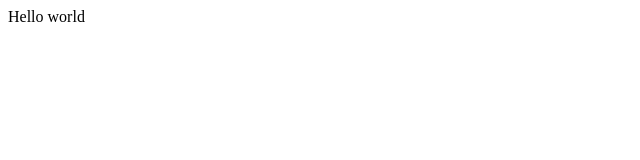
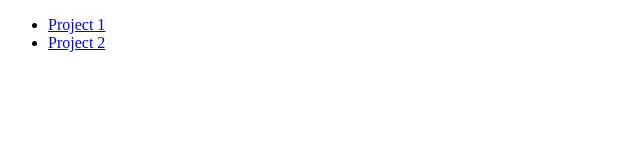
Before and after one commit to ronan117/ronan117.github.io, a plain HTML site: page index.html in a window 1280 px wide. Shown: the whole page, without its empty margins (0-640 px from the left). Drawn offline with Linux system fonts and the light colour scheme.

Commit message:
Updated a few pages, and navigation.

```diff
--- a/index.html
+++ b/index.html
@@ -9,15 +9,11 @@
 </head>
 
 <body>
-  Hello world
-  <script src="script.js"></script>
+<ul>
+  <li> <a href= "project1.html"> Project 1 </a> </li>
+  <li> <a href= "project2.html"> Project 2 </a> </li>
+</ul>
 
- <!--
-  This script places a badge on your repl's full-browser view back to your repl's cover
-  page. Try various colors for the theme: dark, light, red, orange, yellow, lime, green,
-  teal, blue, blurple, magenta, pink!
-  -->
-  <script src="https://replit.com/public/js/replit-badge.js" theme="blue" defer></script>
 </body>
 
 </html>
```
Also changed, not shown: project1.html (added), project2.html (added).
